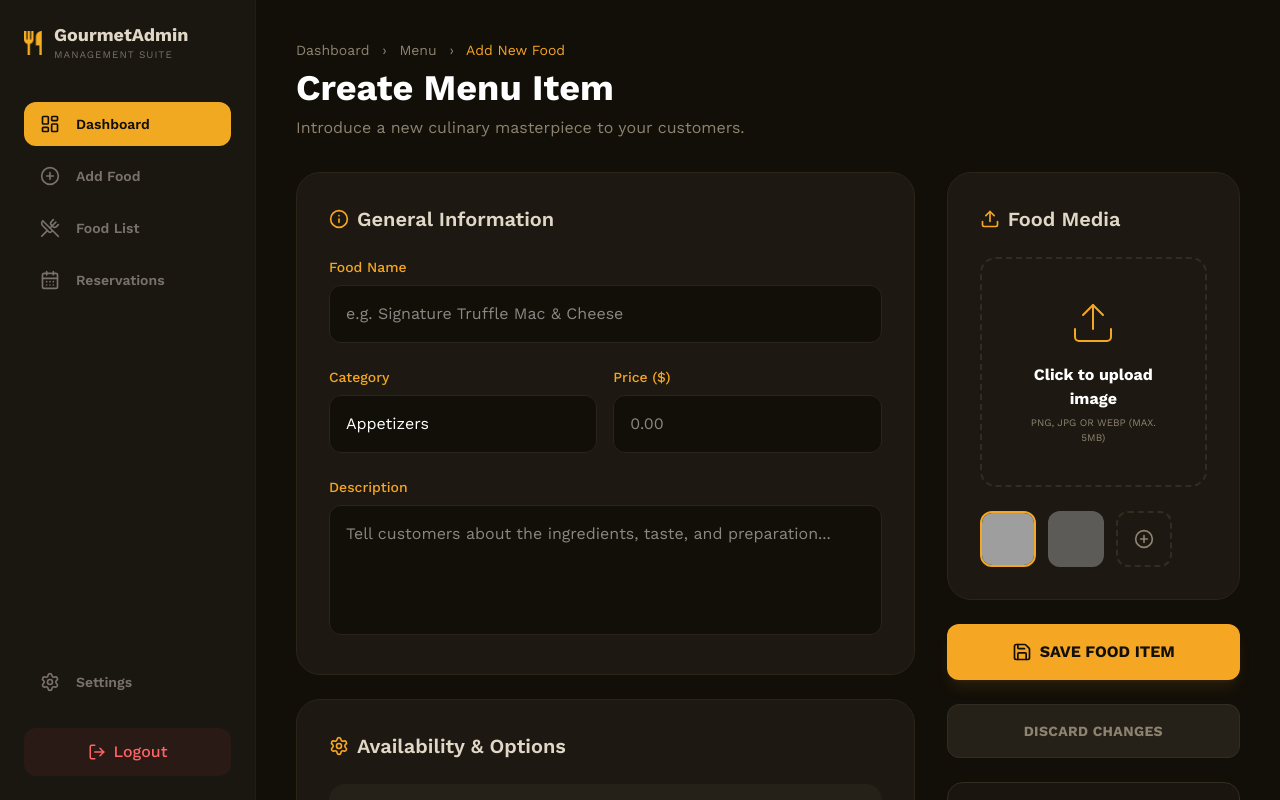
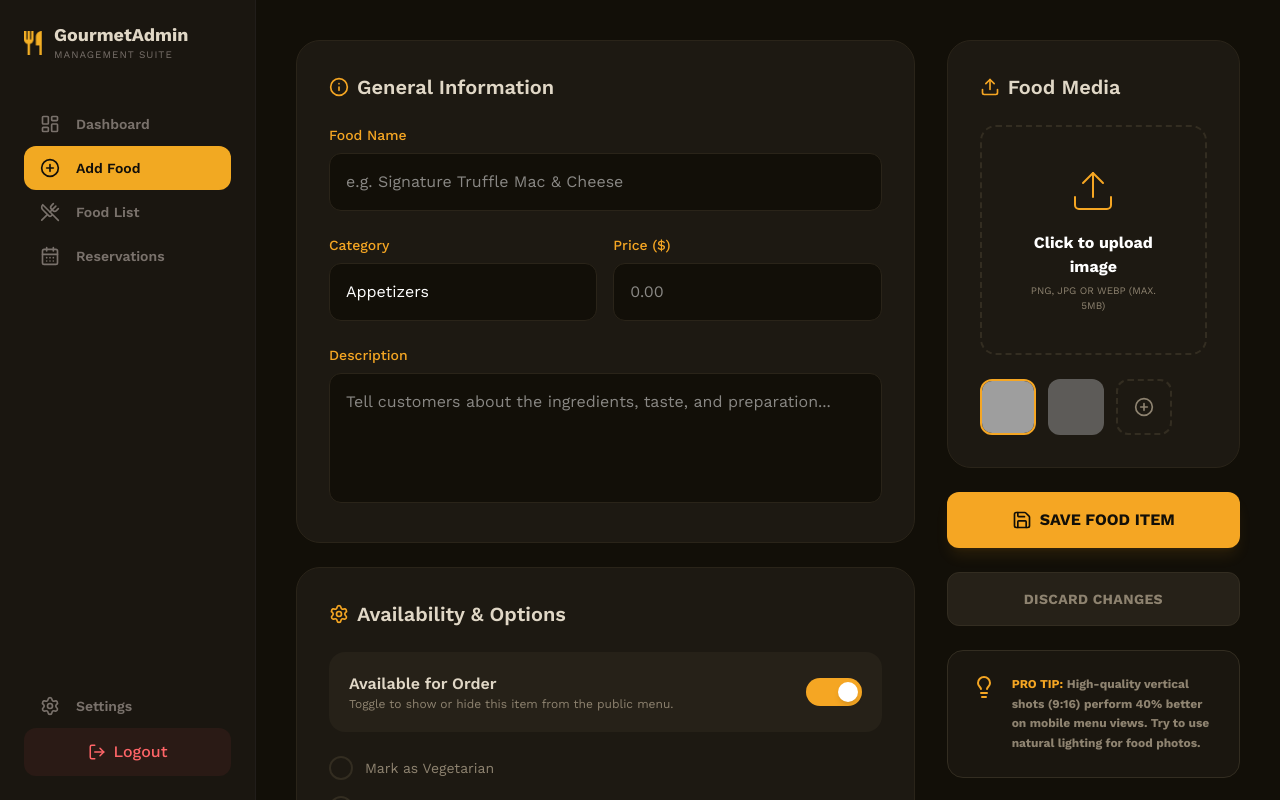
Before and after one commit to ferdoushasanpr/VantageTable, a Next.js app: page /addmenu in a window 1280 px wide. Shown: the top 800 px of the page. Built offline with nearby package versions, Linux system fonts and the light colour scheme; grey boxes are pictures that could not be loaded.

Commit message:
fixed: Sidebar Active Status Fixed

```diff
--- a/app/(admin)/addmenu/page.tsx
+++ b/app/(admin)/addmenu/page.tsx
@@ -9,7 +9,6 @@ import {
   Save,
   Lightbulb,
 } from "lucide-react";
-import Sidebar from "@/components/sidebar/sidebar";
 import Checkbox from "@/components/checkbox";
 
 const AddMenuPage = (): React.ReactNode => {
@@ -17,18 +16,6 @@ const AddMenuPage = (): React.ReactNode => {
 
   return (
     <main className="flex-1 p-10 overflow-y-auto">
-      <header className="mb-8 font-work">
-        <p className="text-sm text-[#8E8370] mb-2">
-          Dashboard <span className="mx-2">›</span> Menu{" "}
-          <span className="mx-2">›</span>{" "}
-          <span className="text-[#F5A623]">Add New Food</span>
-        </p>
-        <h2 className="text-4xl font-bold text-white mb-2">Create Menu Item</h2>
-        <p className="text-[#8E8370]">
-          Introduce a new culinary masterpiece to your customers.
-        </p>
-      </header>
-
       <div className="grid grid-cols-12 gap-8">
         {/* Form Section */}
         <div className="col-span-8 space-y-6">
--- a/app/(admin)/dashboard/page.tsx
+++ b/app/(admin)/dashboard/page.tsx
@@ -1,6 +1,5 @@
 import React from "react";
 import { Search, Bell } from "lucide-react";
-import Sidebar from "@/components/sidebar/sidebar";
 import StatCard from "@/components/statcard";
 
 const DashboardPage = (): React.ReactNode => {
--- a/components/sidebar/sidebar-navitem.tsx
+++ b/components/sidebar/sidebar-navitem.tsx
@@ -1,16 +1,24 @@
+"use client";
+
+import Link from "next/link";
 import React from "react";
+import { usePathname } from "next/navigation";
 
 interface NavitemProps {
   icon: React.ReactNode;
   label: string;
+  href: string;
   active?: boolean;
 }
 
-export default function NavItem({ icon, label, active = false }: NavitemProps) {
+export default function NavItem({ icon, label, href }: NavitemProps) {
+  const path = usePathname();
+
   return (
+    <Link href={href}>
       <div
         className={`flex items-center gap-4 px-4 py-3 rounded-xl cursor-pointer transition-all ${
-        active
+          path.startsWith(href)
             ? "bg-[#f2a922] text-[#120f0a]"
             : "text-stone-500 hover:text-stone-200"
         }`}
@@ -18,5 +26,6 @@ export default function NavItem({ icon, label, active = false }: NavitemProps) {
         {icon}
         <span className="font-semibold font-work text-sm">{label}</span>
       </div>
+    </Link>
   );
 }
--- a/components/sidebar/sidebar.tsx
+++ b/components/sidebar/sidebar.tsx
@@ -30,15 +30,31 @@ export default function Sidebar(): React.ReactNode {
         <NavItem
           icon={<LayoutDashboard size={20} />}
           label="Dashboard"
-          active
+          href="/dashboard"
         />
-        <NavItem icon={<PlusCircle size={20} />} label="Add Food" />
-        <NavItem icon={<UtensilsCrossed size={20} />} label="Food List" />
-        <NavItem icon={<CalendarDays size={20} />} label="Reservations" />
+        <NavItem
+          icon={<PlusCircle size={20} />}
+          label="Add Food"
+          href="/addmenu"
+        />
+        <NavItem
+          icon={<UtensilsCrossed size={20} />}
+          label="Food List"
+          href="/menulist"
+        />
+        <NavItem
+          icon={<CalendarDays size={20} />}
+          label="Reservations"
+          href="/reservations"
+        />
       </nav>
 
       <div className="mt-auto space-y-6">
-        <NavItem icon={<Settings size={20} />} label="Settings" />
+        <NavItem
+          icon={<Settings size={20} />}
+          label="Settings"
+          href="/settings"
+        />
 
         <button className="w-full bg-[#2a1a15] text-red-400 py-3 rounded-xl flex items-center justify-center gap-2 font-medium font-work hover:bg-red-950/30 transition-colors">
           <LogOut size={18} />
```
Lines whose indentation alone changed are shown as unchanged.
